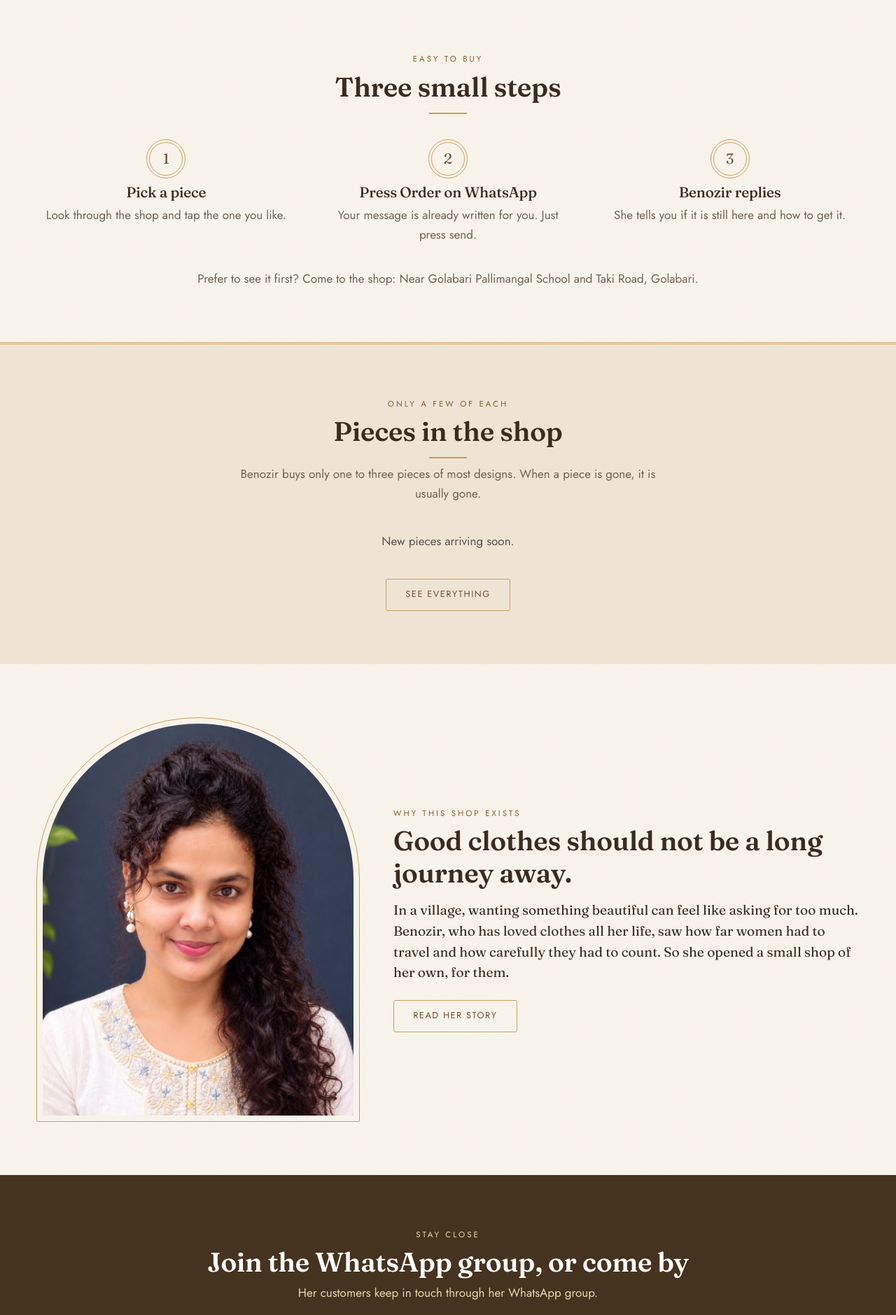
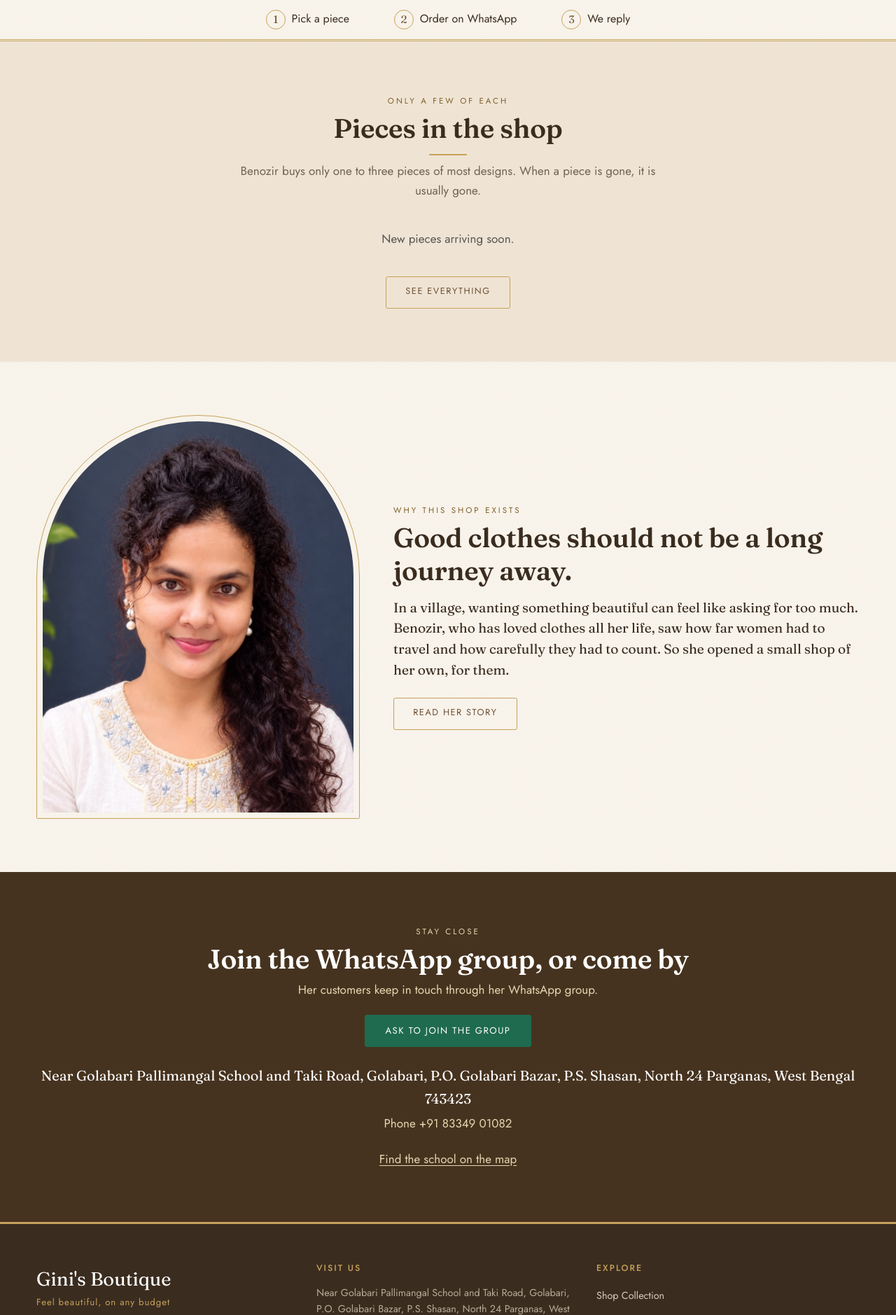
Before and after one commit to mody-sahariar1/ginis-boutique, a Flask app: page / in a window 1280 px wide. Shown: the part 723-2602 px from the top of the page at 70% size. Run offline with Flask 3, Linux system fonts and the light colour scheme; data that the repository does not hold is empty.

Commit message:
Shrink the how-to-buy section to one thin line
So people reach the clothes sooner.

Co-Authored-By: Claude Opus 5.5 <noreply@anthropic.com>

```diff
--- a/static/css/style.css
+++ b/static/css/style.css
@@ -322,23 +322,19 @@ body {
 .hero-actions { display: flex; flex-wrap: wrap; gap: .75rem; }
 .hero-actions .btn { font-size: .82rem; padding: .85rem 1.6rem; }
 
-/* ---------- How to buy ---------- */
-.how-band { border-bottom: 3px double var(--gold); }
+/* ---------- How to buy: one thin line ---------- */
+.how-band { border-bottom: 3px double var(--gold); padding: .9rem 0; }
 .steps {
-  list-style: none; padding: 0; margin: 0;
-  display: grid; grid-template-columns: repeat(3, 1fr); gap: 2rem;
+  list-style: none; margin: 0 auto;
+  display: flex; justify-content: center; gap: clamp(1rem, 5vw, 4rem);
 }
-.steps li { text-align: center; padding: 0 .5rem; }
-.steps h3 { font-size: 1.3rem; margin: .8rem 0 .3rem; }
-.steps p { color: var(--muted); margin: 0; }
+.steps li { display: flex; align-items: center; gap: .55rem; font-size: 1rem; color: var(--ink); }
 .step-num {
-  display: inline-flex; align-items: center; justify-content: center;
-  width: 3rem; height: 3rem;
-  border: 1px solid var(--gold); outline: 1px solid var(--gold); outline-offset: 3px;
-  border-radius: 50%;
-  font-family: var(--font-display); font-size: 1.3rem; color: var(--brand);
+  flex: none; display: inline-flex; align-items: center; justify-content: center;
+  width: 1.75rem; height: 1.75rem;
+  border: 1px solid var(--gold); border-radius: 50%;
+  font-family: var(--font-display); font-size: .95rem; color: var(--brand);
 }
-.how-foot { text-align: center; color: var(--muted); margin: 2.2rem 0 0; }
 
 /* ---------- Shop chips ---------- */
 .catalog-help { color: var(--muted); max-width: 640px; margin-bottom: 1.2rem; }
@@ -418,7 +414,8 @@ body {
   .hero-actions { justify-content: center; }
   .hero-actions .btn { width: 100%; }
   .hero-actions .btn-whatsapp { display: none; }  /* the sticky WhatsApp button is always on screen */
-  .steps { grid-template-columns: 1fr; gap: 1.6rem; }
+  .steps { gap: .5rem; padding: 0 12px; }
+  .steps li { flex: 1 1 0; flex-direction: column; gap: .3rem; text-align: center; font-size: .86rem; line-height: 1.25; }
   .mobile-cta {
     display: block;
     position: fixed; left: 12px; right: 12px; bottom: 12px; z-index: 1040;
@@ -463,7 +460,6 @@ body {
   .hero-actions { flex-direction: column; align-items: flex-start; }
   .hero-actions .btn { min-width: 250px; }
   .site-nav .nav-link { padding: .75rem 0; }
-  .steps { gap: 1.2rem; }
 }
 
 /* ---------- Touch screens: comfortable tap targets, nothing that needs a hover ---------- */
--- a/templates/index.html
+++ b/templates/index.html
@@ -20,31 +20,12 @@
 </section>
 
 <!-- How to buy -->
-<section class="section how-band">
-  <div class="container">
-    <div class="section-head text-center">
-      <span class="section-eyebrow">Easy to buy</span>
-      <h2 class="section-title">Three small steps</h2>
-    </div>
-    <ol class="steps">
-      <li>
-        <span class="step-num">1</span>
-        <h3>Pick a piece</h3>
-        <p>Look through the shop and tap the one you like.</p>
-      </li>
-      <li>
-        <span class="step-num">2</span>
-        <h3>Press Order on WhatsApp</h3>
-        <p>Your message is already written for you. Just press send.</p>
-      </li>
-      <li>
-        <span class="step-num">3</span>
-        <h3>{{ shop.owner_name }} replies</h3>
-        <p>She tells you if it is still here and how to get it.</p>
-      </li>
-    </ol>
-    <p class="how-foot">Prefer to see it first? Come to the shop: {{ shop.address_line }}.</p>
-  </div>
+<section class="how-band" aria-label="How to buy">
+  <ol class="steps container">
+    <li><span class="step-num">1</span>Pick a piece</li>
+    <li><span class="step-num">2</span>Order on WhatsApp</li>
+    <li><span class="step-num">3</span>We reply</li>
+  </ol>
 </section>
 
 <!-- Categories -->
```
Also changed, not shown: docs/index.html (+6 -25 lines), docs/static/css/style.css (+11 -15 lines).
